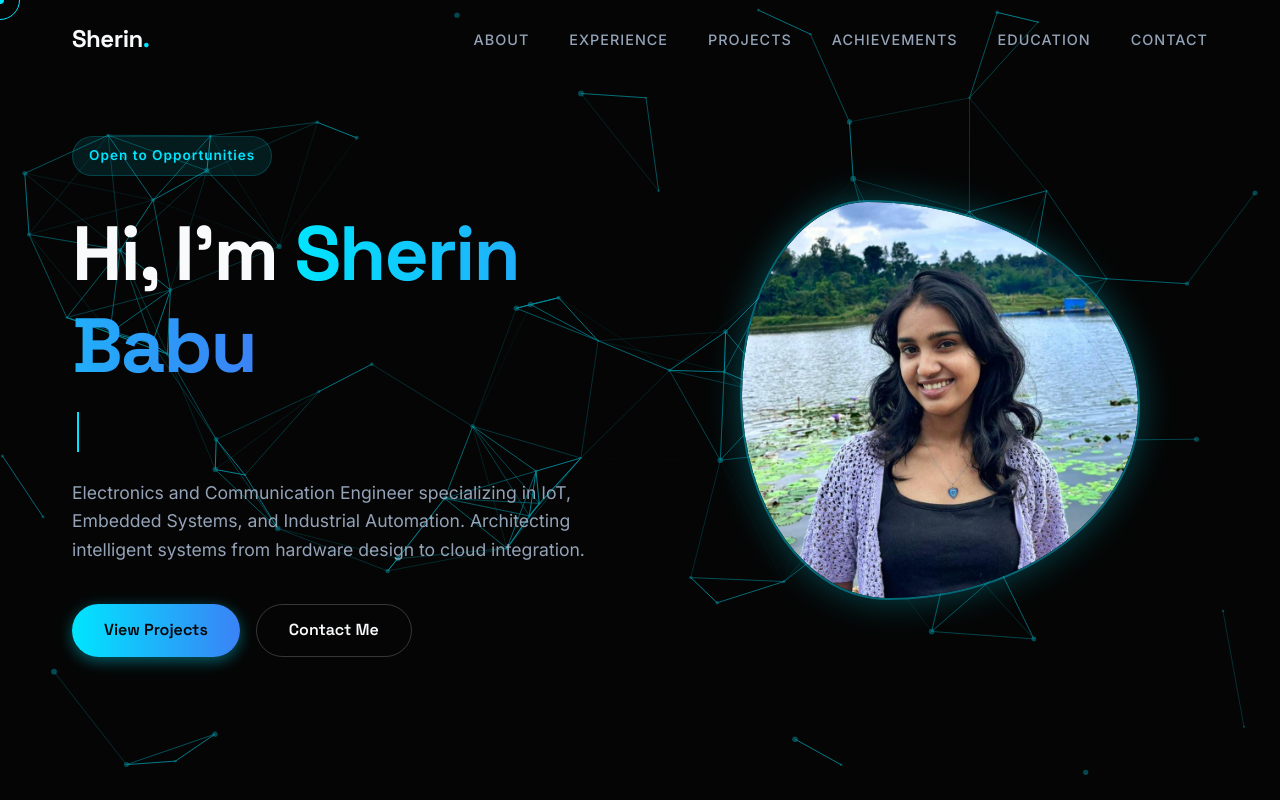
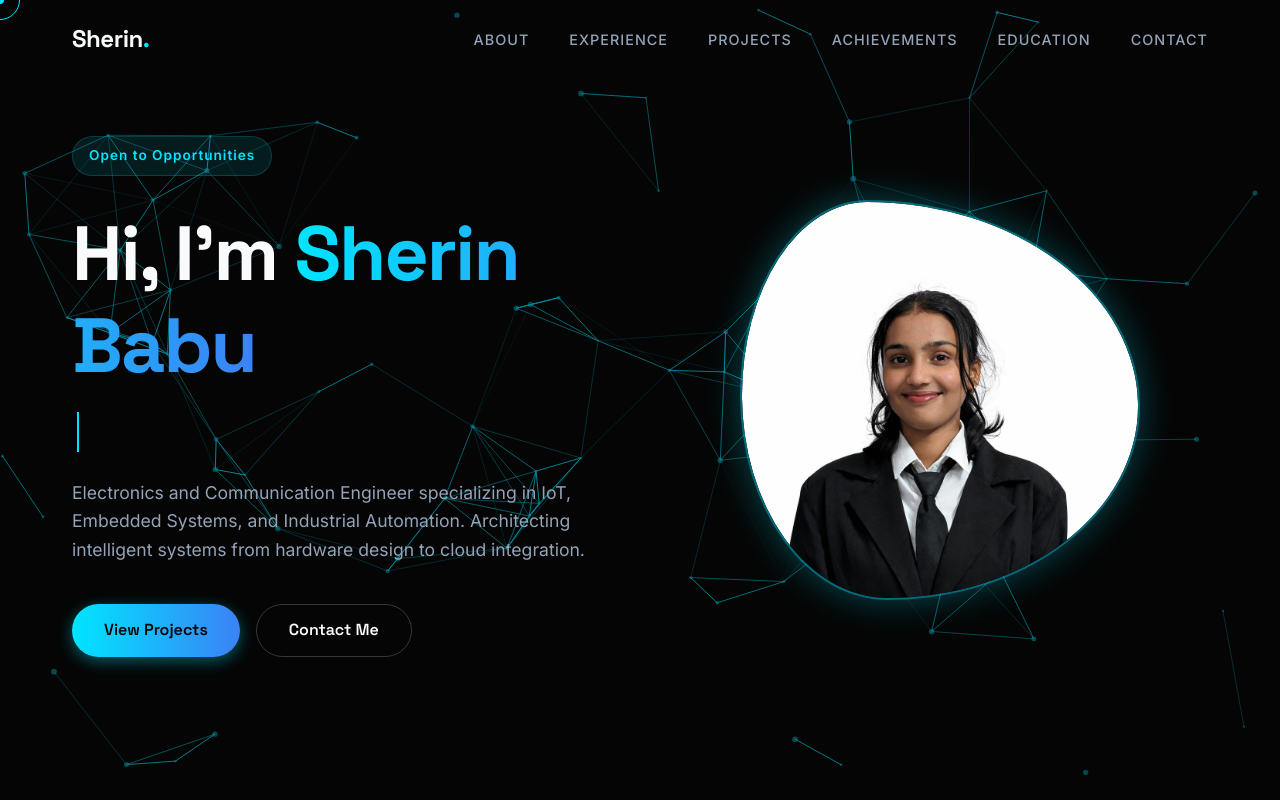
Before and after one commit to SHERIN1731/sherin_portfolio, a plain HTML site: page index.html in a window 1280 px wide. Shown: the top 800 px of the page. Drawn offline with Linux system fonts and the light colour scheme; animation ran at ten frames a second.

Commit message:
Changed portfolio photo

```diff
--- a/index.html
+++ b/index.html
@@ -1109,7 +1109,7 @@
 
             <div class="hero-image-container reveal" style="transition-delay: 0.5s;">
                 <div class="hero-image-wrapper">
-                    <img src="assets\profile.jpeg" alt="Sherin Babu - Profile Picture">
+                    <img src="assets\profile1.jpeg" alt="Sherin Babu - Profile Picture">
                 </div>
             </div>
         </div>
```
Also changed, not shown: assets/profile.jpeg (deleted), assets/profile1.jpeg (added).
